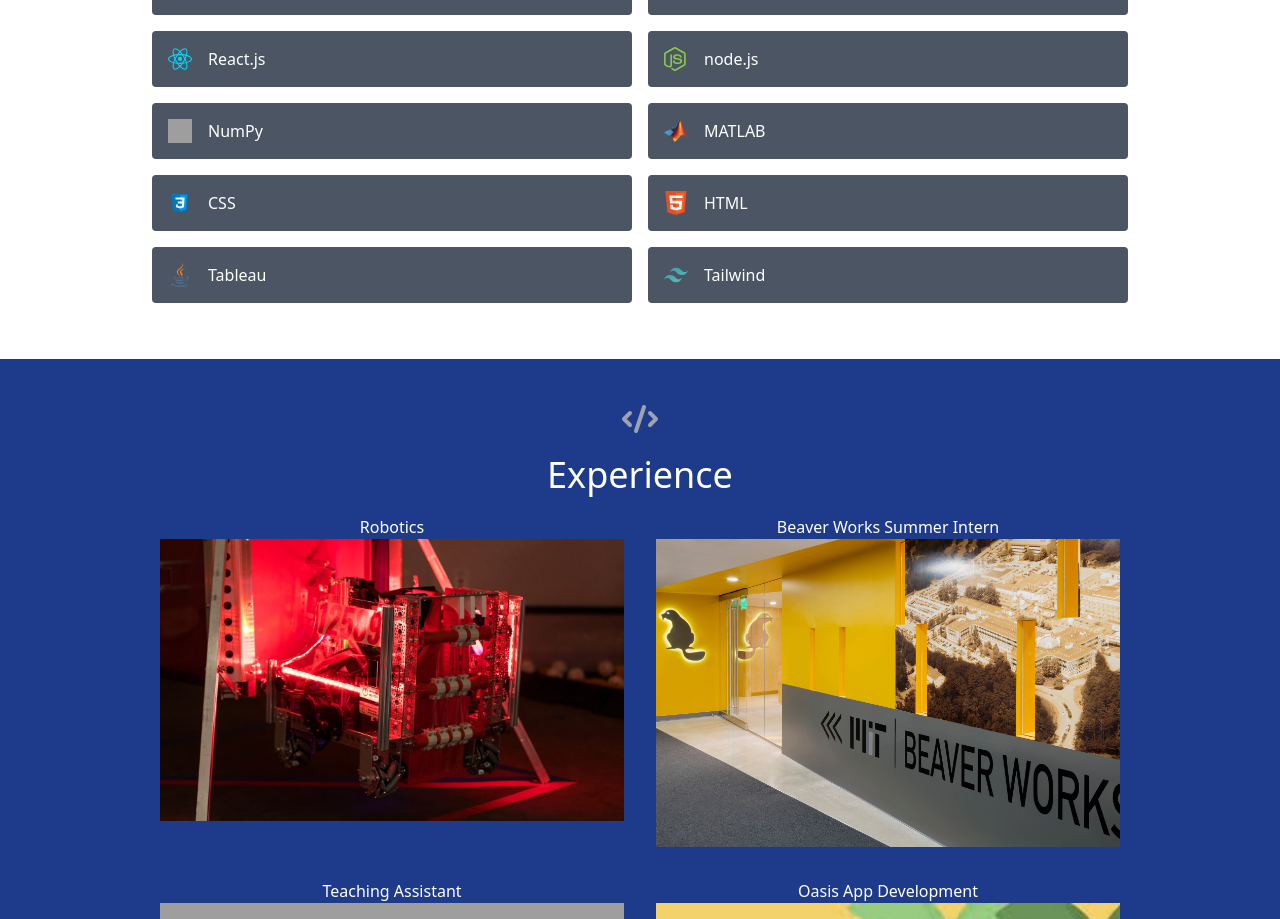
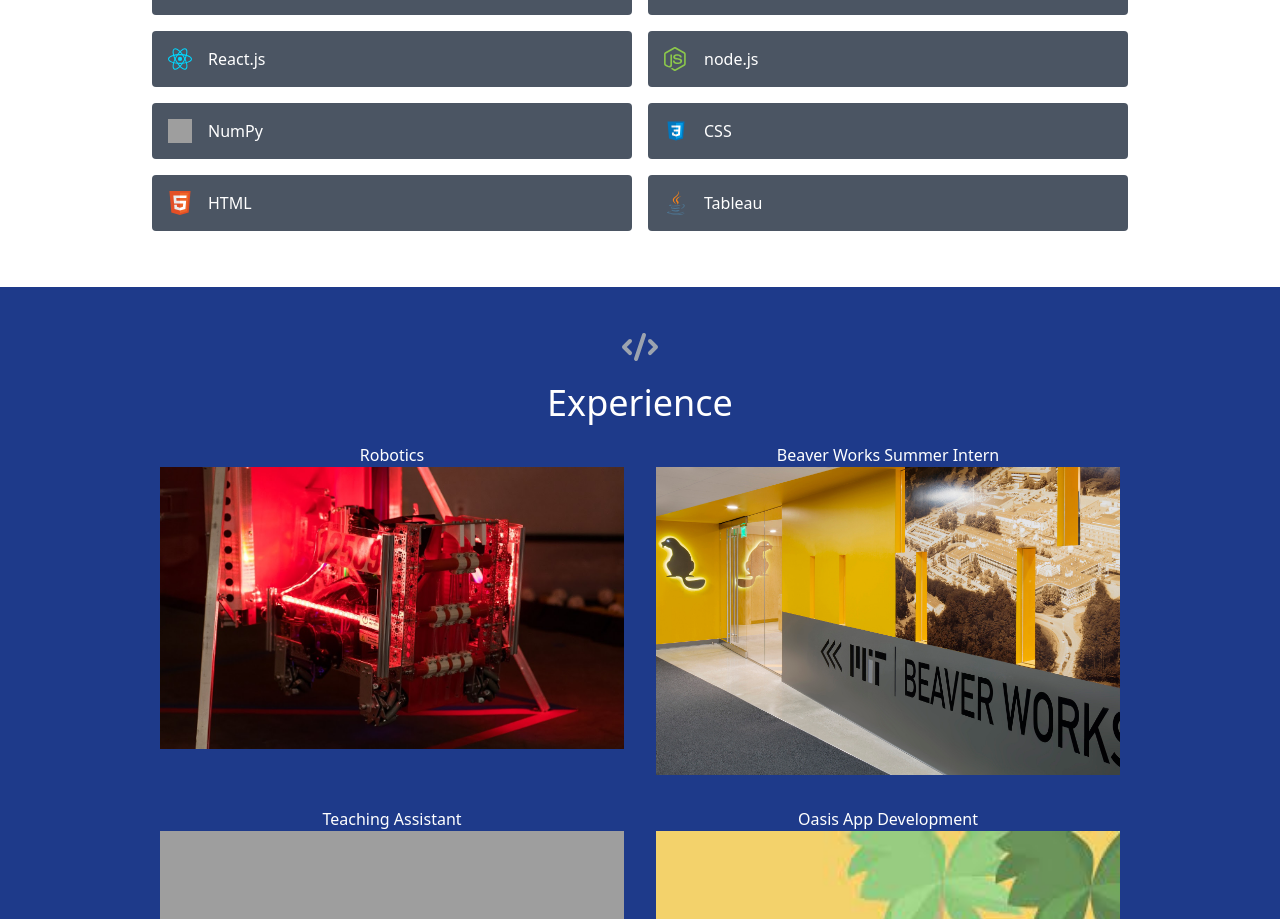
Before and after one commit to janjjacob/Portfolio, a React (Create React App) app: page / in a window 1280 px wide. Shown: the part 1910-2829 px from the top of the page. Built offline with nearby package versions, Linux system fonts and the light colour scheme; grey boxes are pictures that could not be loaded.

Commit message:
Edited Skills

```diff
--- a/src/data.js
+++ b/src/data.js
@@ -94,10 +94,6 @@
     image: "./numpy-icon.svg",
   },
   {
-    skill: "MATLAB",
-    image: "./matlab-logo.png",
-  },
-  {
     skill: "CSS",
     image: "./css-logo.svg",
   },
@@ -109,10 +105,6 @@
     skill: "Tableau",
     image: "./java-icon.svg",
   },
-  {
-    skill: "Tailwind",
-    image: "./tailwind-logo.svg",
-  },
 ];
 
 export const ec = [
```
